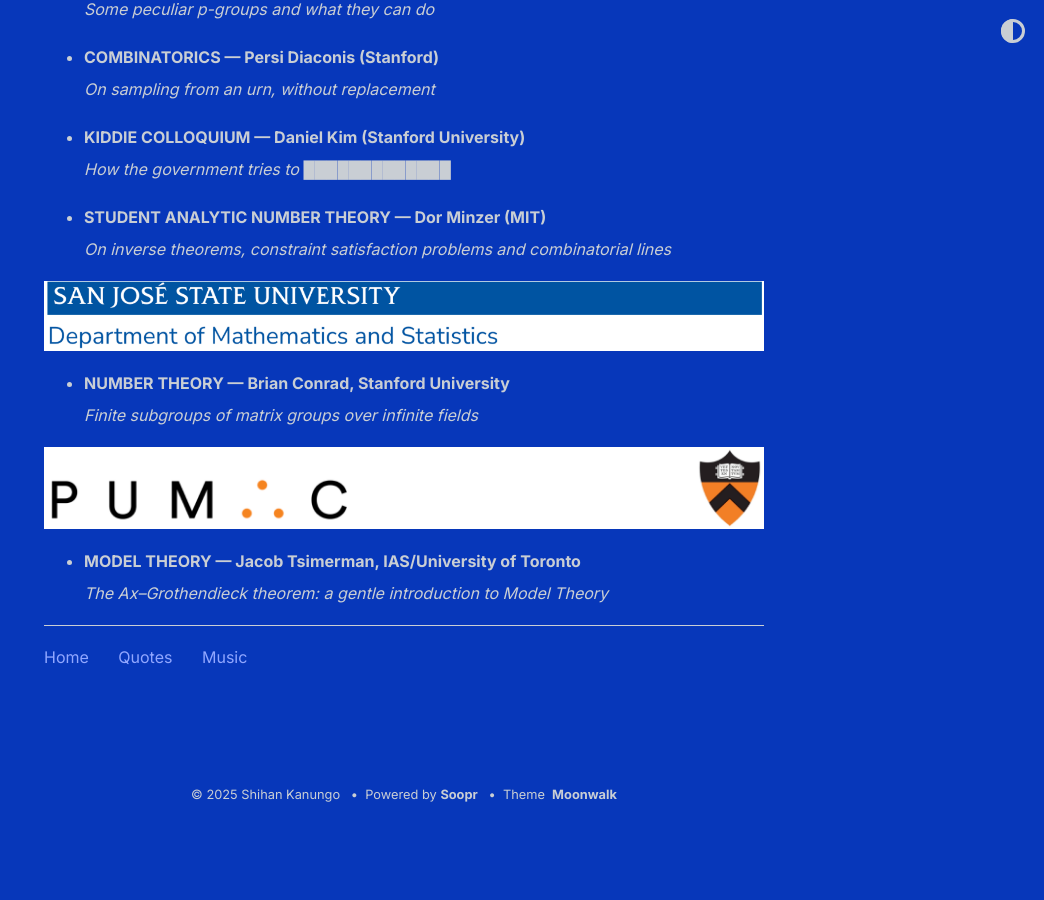
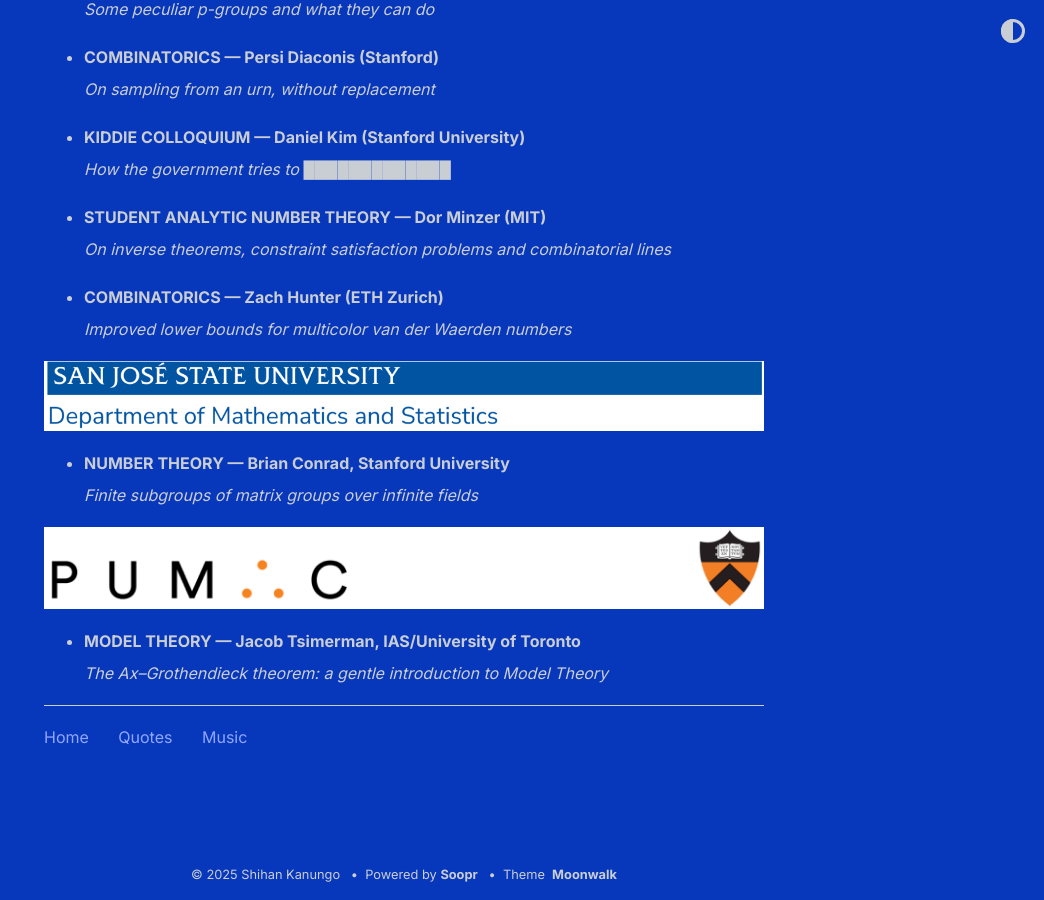
Before and after one commit to shihankanungo/shihankanungo.github.io, a Jekyll site: the page built from math-talks.md, in a window 1280 px wide and 900 px high, scrolled down 8118 px. Shown: the whole window, without its empty margins (236-1280 px from the left). Built offline with Jekyll 4.4.1, drawn with Linux system fonts in a browser that asks for light colours; before the commit the page ends 8938 px from its top, so only the background shows below that.

Commit message:
Update math-talks.md

```diff
--- a/math-talks.md
+++ b/math-talks.md
@@ -560,6 +560,14 @@
 </details></li>
 </ul>
 
+<ul>
+<li><details>
+  <summary style="list-style: none;"><b>COMBINATORICS &mdash; Zach Hunter (ETH Zurich)</b><br>
+    <i>Improved lower bounds for multicolor van der Waerden numbers</i></summary>
+  <small><img src="images/12-17.png" alt="Dec 17"></small>
+</details></li>
+</ul>
+
 
 
 ![sjsu-math](images/sjsu-math.png)
```
